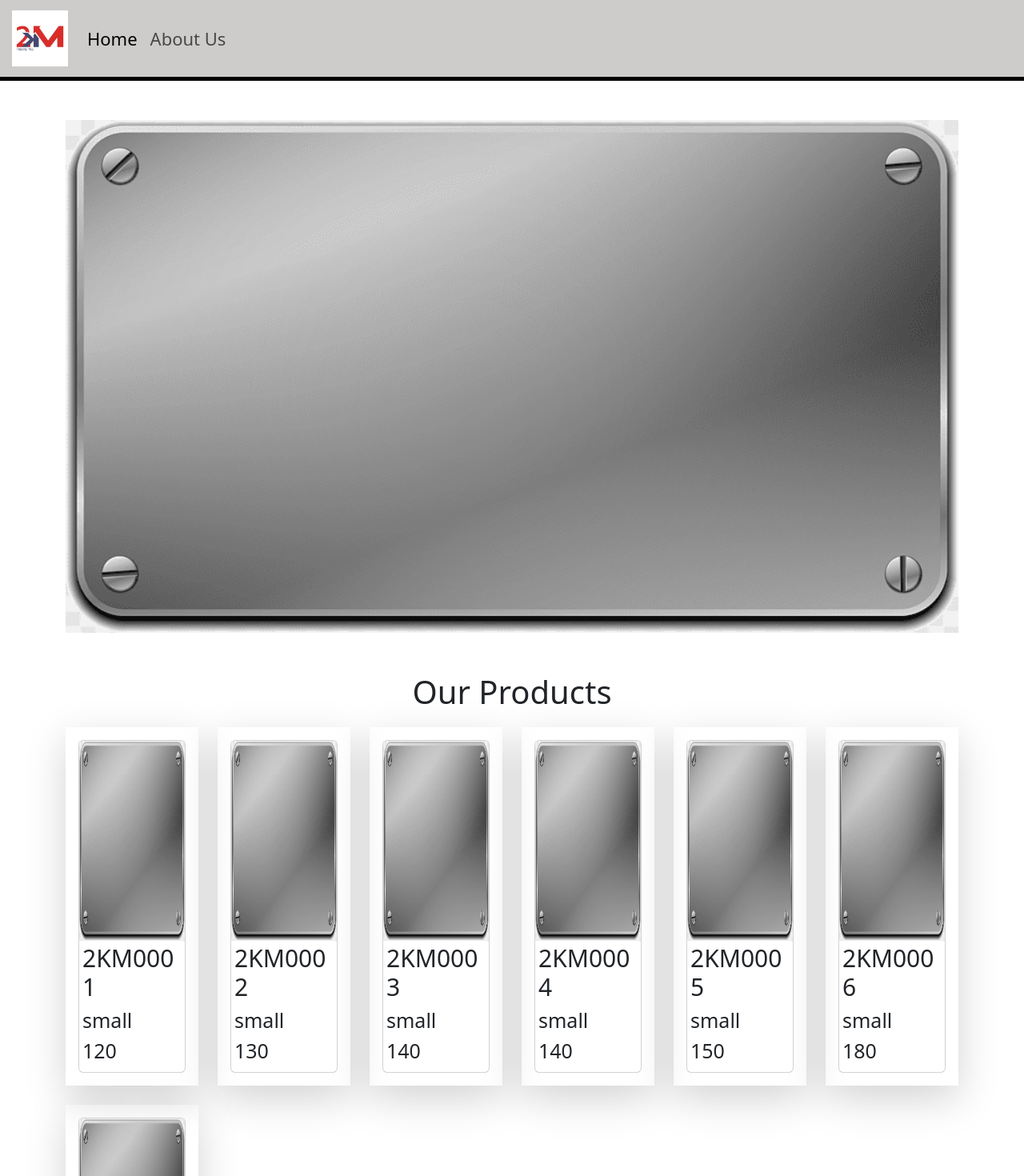
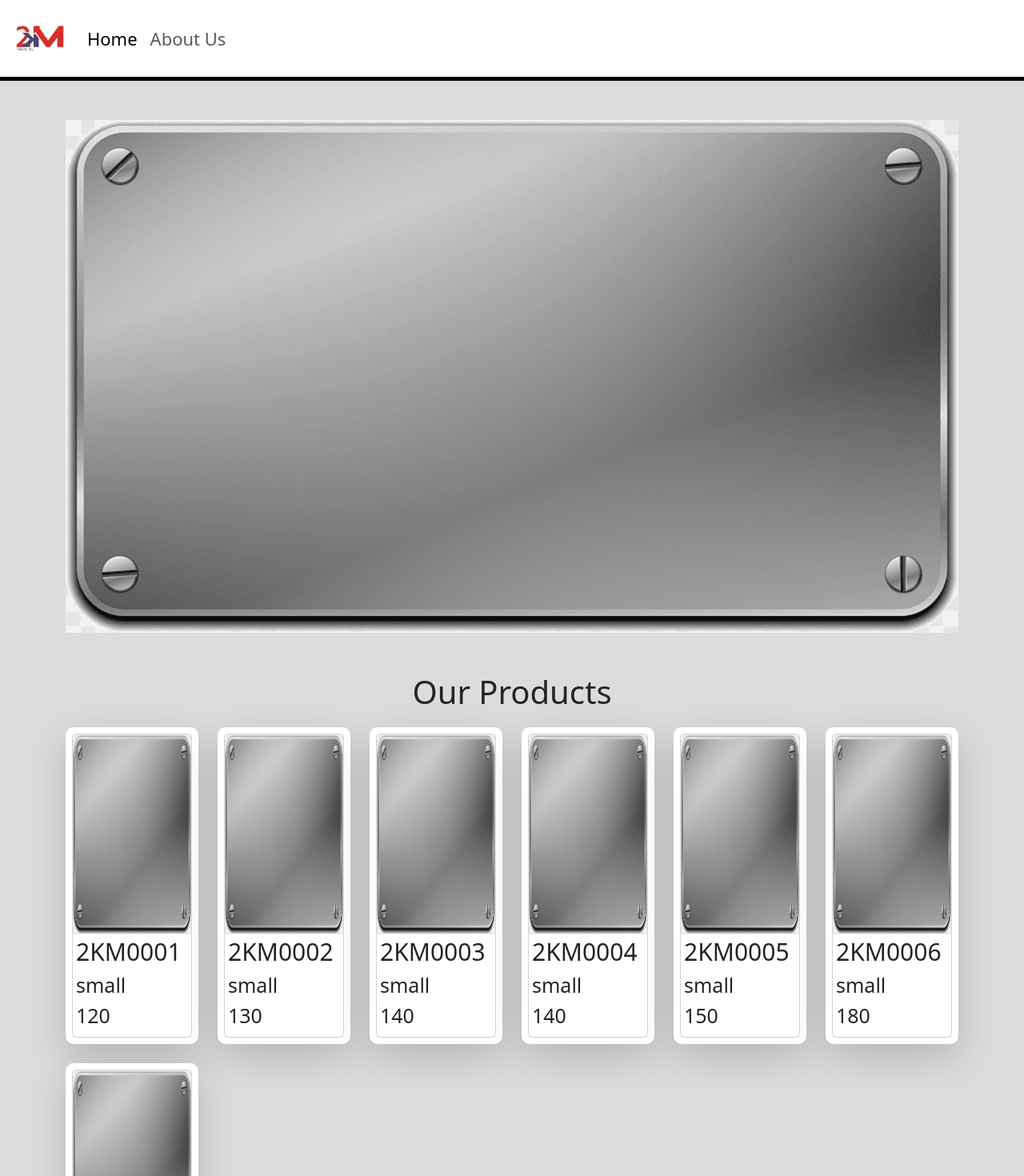
Before and after one commit to ahmad-ghadban/2km, an Angular app in the folder 2km-site/: page / in a window 1280 px wide. Shown: the top 1470 px of the page at 80% size. Built offline with nearby package versions, Linux system fonts and the light colour scheme.

Commit message:
fixed some styling

```diff
--- a/2km-site/src/app/app.component.css
+++ b/2km-site/src/app/app.component.css
@@ -1,3 +1,4 @@
 .background {
   padding-top: 50px;
+  background-color: gainsboro;
 }
--- a/2km-site/src/app/app.module.ts
+++ b/2km-site/src/app/app.module.ts
@@ -14,6 +14,7 @@ const appRoutes: Routes = [
   { path: 'about-us', component: AboutComponent },
   { path: '', component: ProductListComponent },
   { path: 'product-detail/:id', component: ProductDetailComponent },
+  { path: '**', component: ProductListComponent },
 ];
 
 @NgModule({
--- a/2km-site/src/app/nav-bar/nav-bar.component.css
+++ b/2km-site/src/app/nav-bar/nav-bar.component.css
@@ -7,7 +7,7 @@
 }
 
 .navbar {
-  background-color: rgb(206, 203, 203);
+  background-color: white;
   border-color: black;
   border-bottom-style: solid;
   border-bottom-width: 5px;
--- a/2km-site/src/app/products/product-list/product-list.component.css
+++ b/2km-site/src/app/products/product-list/product-list.component.css
@@ -6,3 +6,8 @@
   text-align: center;
   margin-bottom: 20px;
 }
+
+.card-style {
+  background: white;
+  border-radius: 10px;
+}
--- a/2km-site/src/app/products/product-list/product-list.component.html
+++ b/2km-site/src/app/products/product-list/product-list.component.html
@@ -5,7 +5,7 @@
 <div class="row">
   <h1 class="subheader">Our Products</h1>
   <div *ngFor="let product of Products" class="col-sm-2">
-    <div class="shadow-lg p-3 mb-4">
+    <div class="shadow-lg p-2 mb-4 card-style">
       <app-product-card [product]="product"></app-product-card>
     </div>
   </div>
```
